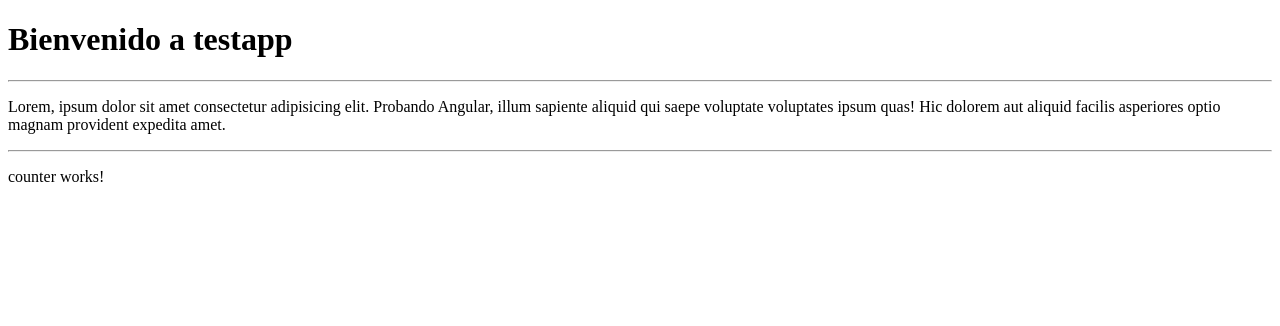
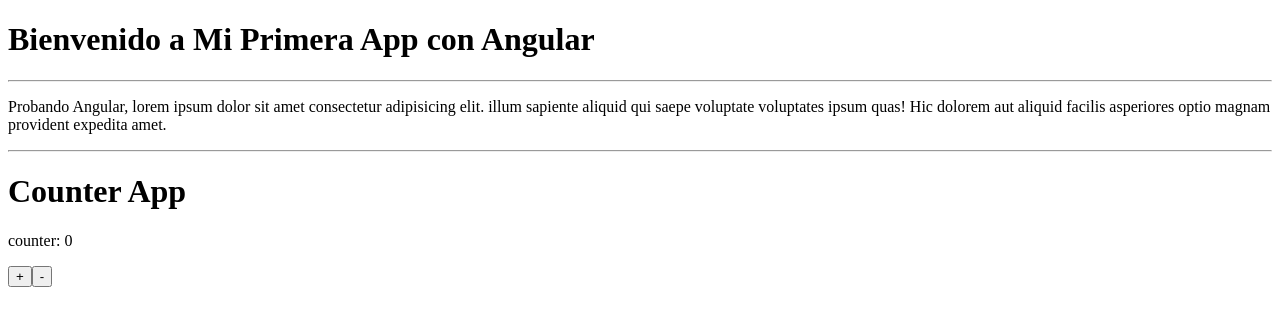
Before and after one commit to jcdev92/testapp, an Angular app: page / in a window 1280 px wide. Shown: the top 326 px of the page. Built offline with nearby package versions, Linux system fonts and the light colour scheme.

Commit message:
contador sanadido y funcionando

```diff
--- a/src/app/app.component.html
+++ b/src/app/app.component.html
@@ -1,7 +1,7 @@
 <h1>Bienvenido a {{title}}</h1>
 <hr>
 <p>
-Lorem, ipsum dolor sit amet consectetur adipisicing elit. Probando Angular, illum sapiente aliquid qui saepe voluptate voluptates ipsum quas! Hic dolorem aut aliquid facilis asperiores optio magnam provident expedita amet.
+  Probando Angular, lorem ipsum dolor sit amet consectetur adipisicing elit. illum sapiente aliquid qui saepe voluptate voluptates ipsum quas! Hic dolorem aut aliquid facilis asperiores optio magnam provident expedita amet.
 </p>
 <hr/>
 <app-counter></app-counter>
--- a/src/app/app.component.ts
+++ b/src/app/app.component.ts
@@ -6,5 +6,5 @@
   styleUrl: './app.component.css'
 })
 export class AppComponent {
-  public title: string = 'testapp';
+  public title: string = 'Mi Primera App con Angular';
 }
--- a/src/app/counter/counter.component.html
+++ b/src/app/counter/counter.component.html
@@ -1 +1,6 @@
-<p>counter works!</p>
+<div>
+  <h1>Counter App</h1>
+  <p>counter: {{counter}}</p>
+  <button (click)="increment()">+</button>
+  <button (click)="decrement()">-</button>
+</div>
--- a/src/app/counter/counter.component.ts
+++ b/src/app/counter/counter.component.ts
@@ -6,5 +6,13 @@
   styleUrl: './counter.component.css'
 })
 export class CounterComponent {
+  public counter: number = 0;
 
+  public increment(): void {
+    this.counter++;
+  }
+
+  public decrement(): void {
+    this.counter--;
+  }
 }
```
